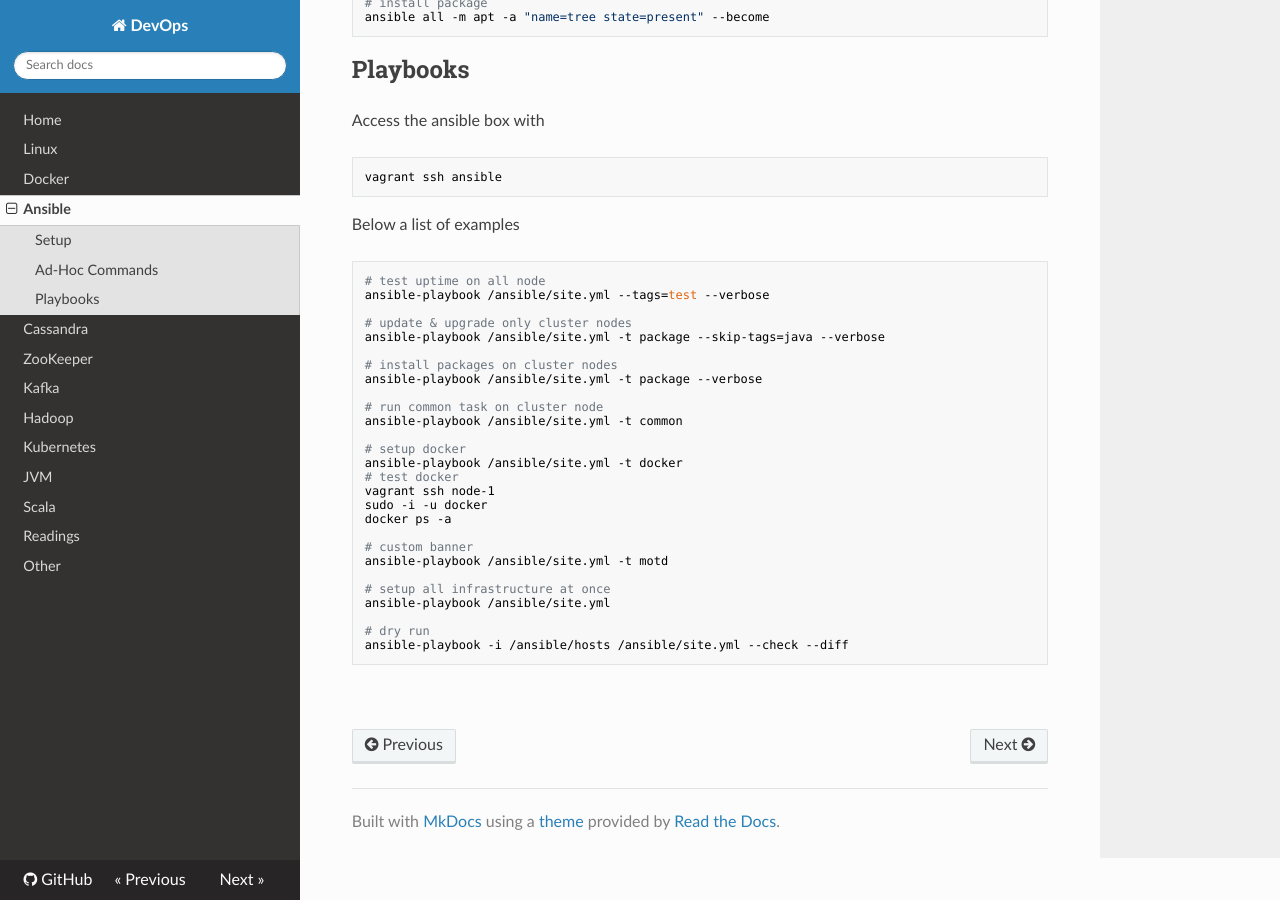
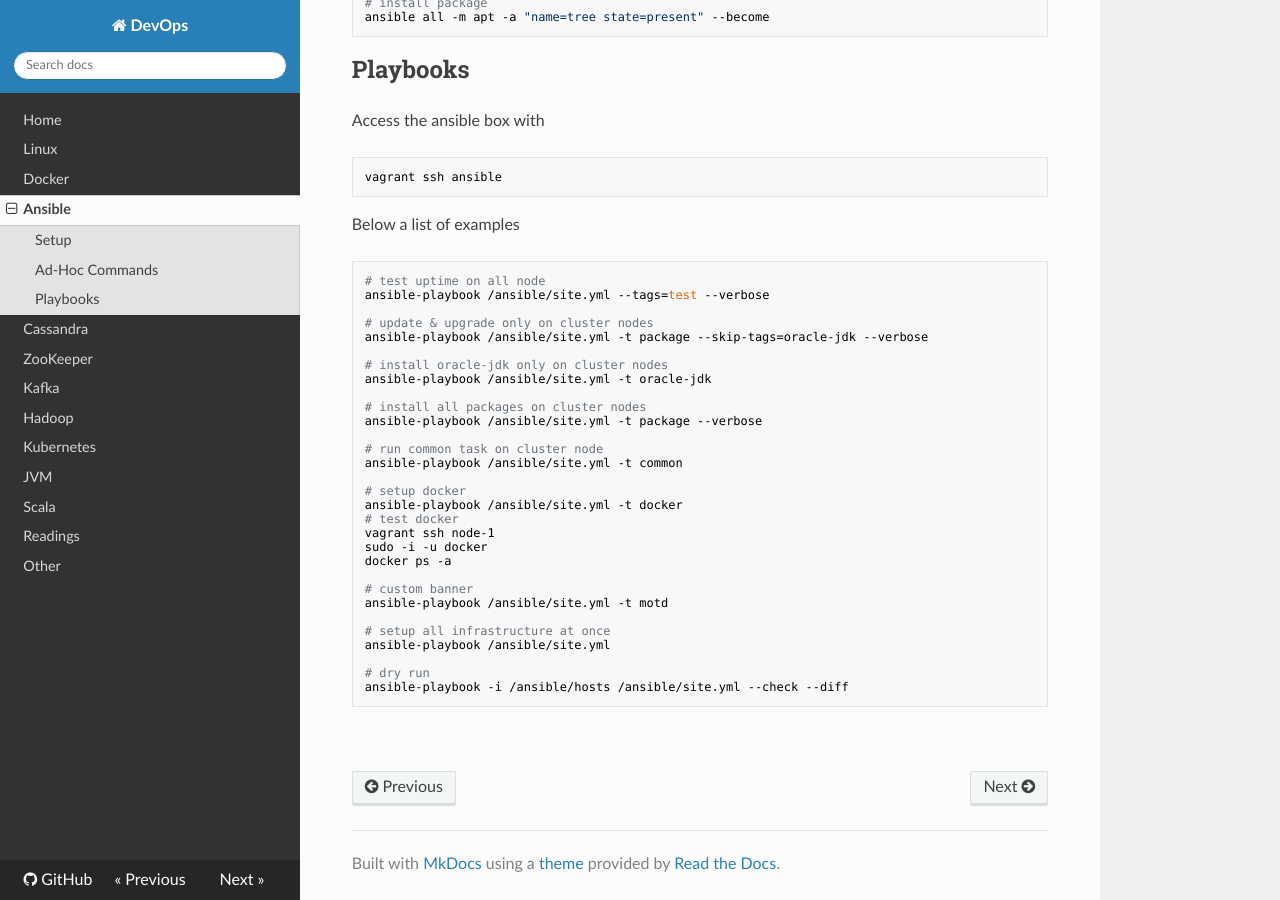
Before and after one commit to niqdev/devops, an MkDocs documentation site: the page built from docs/ansible.md, in a window 1280 px wide and 900 px high, scrolled down 2833 px. Built offline with MkDocs 1.6.1, drawn with Linux system fonts in a browser that asks for light colours; nearby versions of some CDN libraries; old or Windows-style settings are respelled for this version of MkDocs.

Commit message:
ansible: update provision

```diff
--- a/docs/ansible.md
+++ b/docs/ansible.md
@@ -162,10 +162,13 @@ Below a list of examples
 # test uptime on all node
 ansible-playbook /ansible/site.yml --tags=test --verbose
 
-# update & upgrade only cluster nodes
-ansible-playbook /ansible/site.yml -t package --skip-tags=java --verbose
+# update & upgrade only on cluster nodes
+ansible-playbook /ansible/site.yml -t package --skip-tags=oracle-jdk --verbose
 
-# install packages on cluster nodes
+# install oracle-jdk only on cluster nodes
+ansible-playbook /ansible/site.yml -t oracle-jdk
+
+# install all packages on cluster nodes
 ansible-playbook /ansible/site.yml -t package --verbose
 
 # run common task on cluster node
```
Also changed, not shown: 3 other files.
